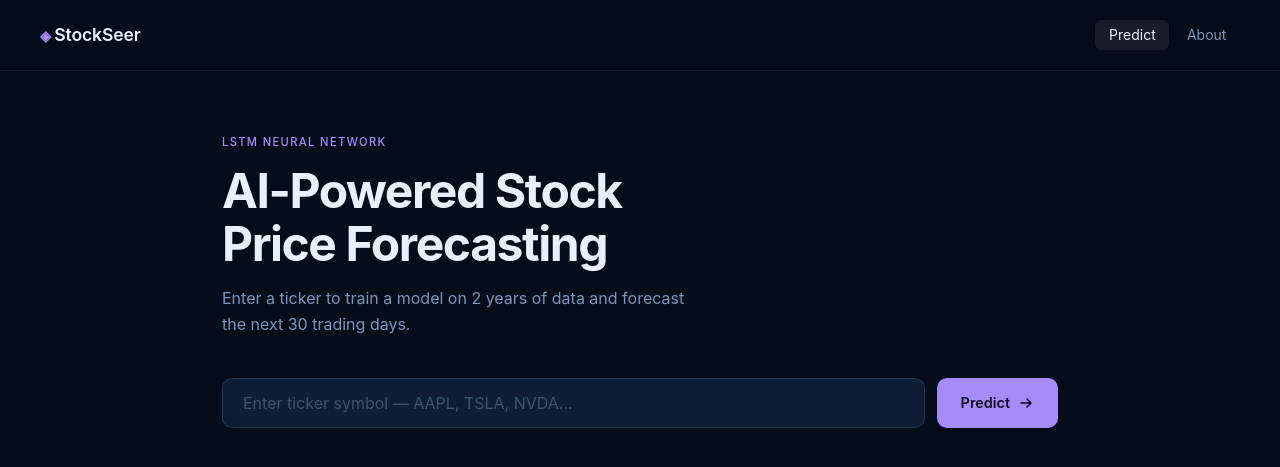
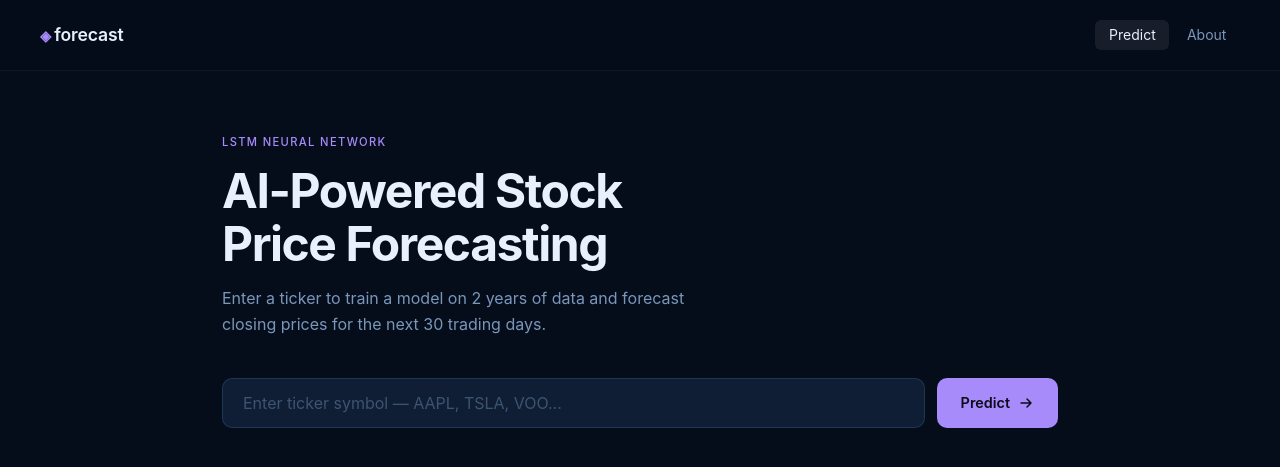
Before and after one commit to EduJacinto/forecast.ai, a Flask app: page / in a window 1280 px wide. Shown: the top 467 px of the page. Run offline with Flask 3, Linux system fonts and the light colour scheme.

Commit message:
changed text and site name.

```diff
--- a/main.py
+++ b/main.py
@@ -1,5 +1,5 @@
 from flask import Flask, render_template, request, jsonify
-from LSTM import train, predict_next_n_days, get_historical_data, fetch_ticker_data
+from LSTM import train, predict_next_n_days, get_historical_data
 
 app = Flask(__name__, template_folder="templates", static_folder="static")
 
--- a/static/app.js
+++ b/static/app.js
@@ -1,4 +1,4 @@
-/* app.js — StockSeer frontend logic */
+/* app.js — Forecast.ai frontend logic */
 
 let chartInstance = null;
 
@@ -209,8 +209,8 @@ function renderChart(data) {
     { label: 'Last close',       value: '$' + lastHist.toFixed(2) },
     { label: '30d forecast',     value: '$' + lastForecast.toFixed(2) },
     { label: 'Forecast change',  value: (forecastUp ? '+' : '') + forecastChange + '%', color: forecastUp ? '#34d399' : '#f87171' },
-    { label: 'Hist. high (90d)', value: '$' + Math.max(...histPrices).toFixed(2) },
-    { label: 'Hist. low (90d)',  value: '$' + Math.min(...histPrices).toFixed(2) },
+    { label: 'High (90d)', value: '$' + Math.max(...histPrices).toFixed(2) },
+    { label: 'Low (90d)',  value: '$' + Math.min(...histPrices).toFixed(2) },
   ];
 
   const statsRow = document.getElementById('stats-row');
--- a/templates/home.html
+++ b/templates/home.html
@@ -3,13 +3,13 @@
 <head>
   <meta charset="UTF-8" />
   <meta name="viewport" content="width=device-width, initial-scale=1.0" />
-  <title>SecurityOracle — AI Powered Price Prediction</title>
+  <title>forecast.ai — AI Powered Price Prediction</title>
   <link rel="stylesheet" href="../static/index.css" />
 </head>
 <body>
 
   <nav class="nav">
-    <a href="/" class="nav-logo">StockSeer</a>
+    <a href="/" class="nav-logo">forecast</a>
     <div class="nav-links">
       <a href="/" class="nav-link active">Predict</a>
       <a href="/about" class="nav-link">About</a>
@@ -20,7 +20,7 @@
     <section class="hero">
       <p class="hero-eyebrow">LSTM Neural Network</p>
       <h1 class="hero-title">AI-Powered Stock<br>Price Forecasting</h1>
-      <p class="hero-sub">Enter a ticker to train a model on 2 years of data and forecast the next 30 trading days.</p>
+      <p class="hero-sub">Enter a ticker to train a model on 2 years of data and forecast closing prices for the next 30 trading days.</p>
     </section>
 
     <div class="search-bar">
@@ -28,7 +28,7 @@
         id="ticker-input"
         class="ticker-input"
         type="text"
-        placeholder="Enter ticker symbol — AAPL, TSLA, NVDA..."
+        placeholder="Enter ticker symbol — AAPL, TSLA, VOO..."
         maxlength="10"
         autocomplete="off"
         spellcheck="false"
```
Also changed, not shown: templates/about.html (+4 -4 lines).
